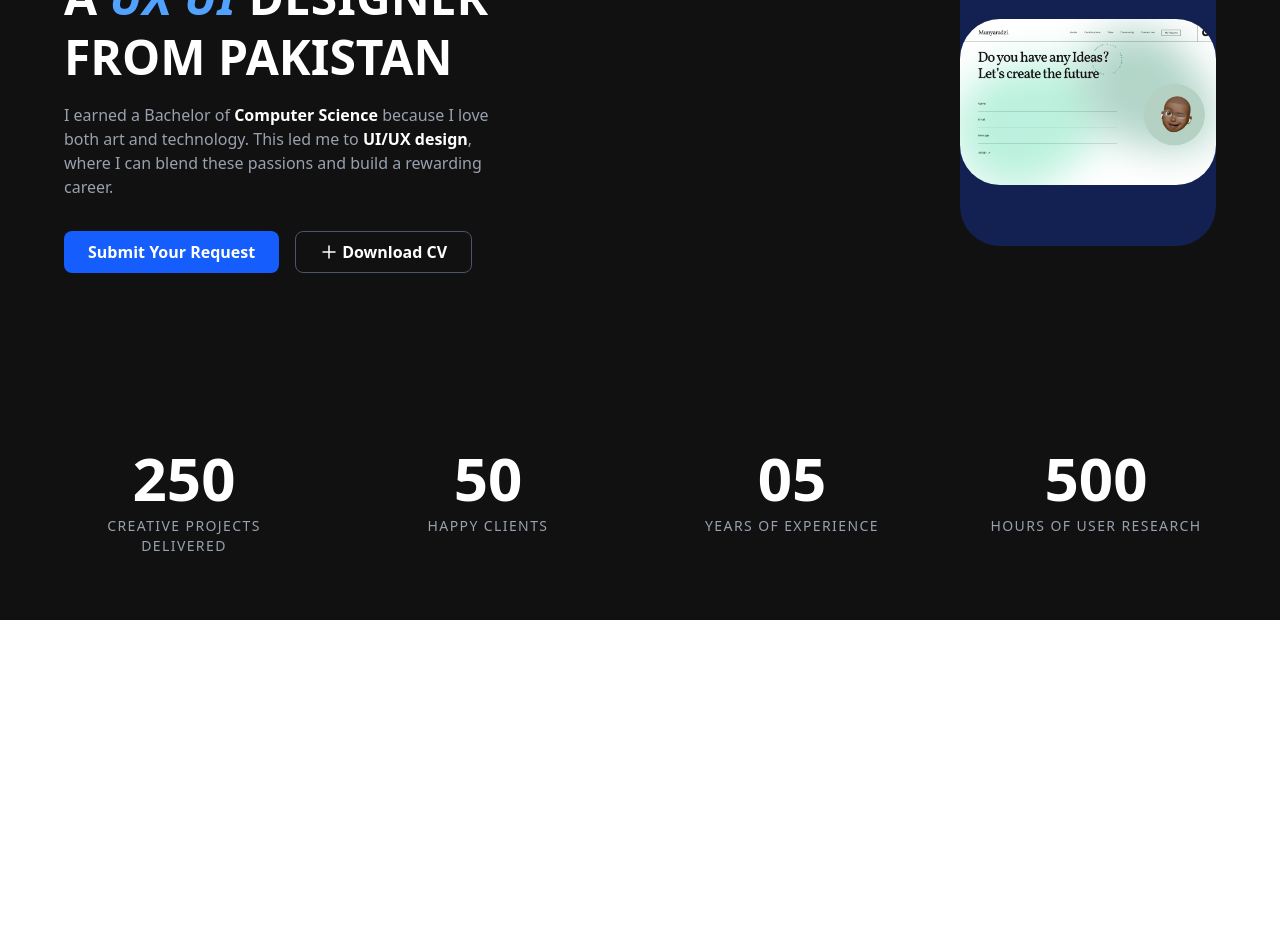
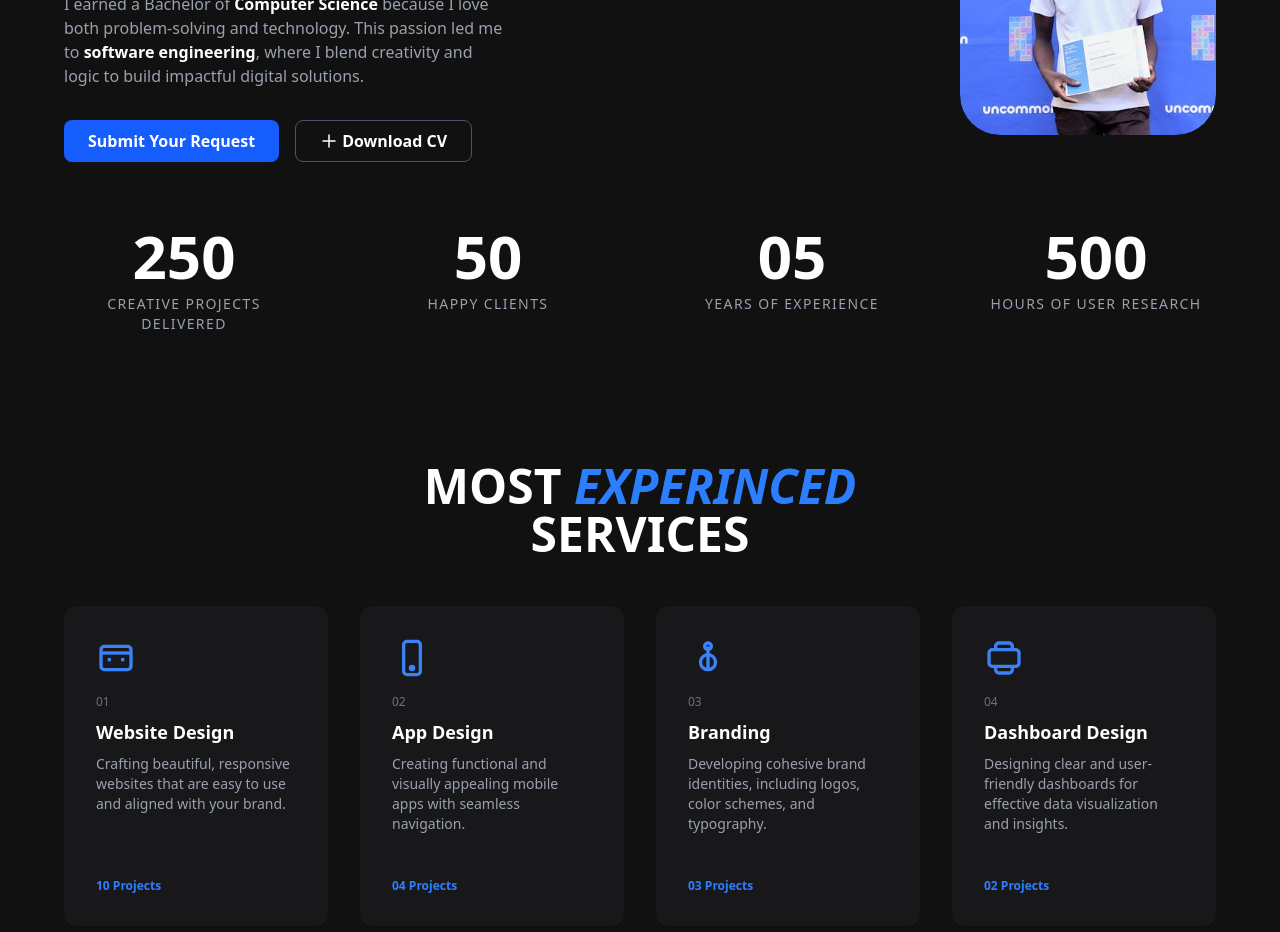
Before and after one commit to VincentMugondora/my_portfolio, a Next.js app: page / in a window 1280 px wide. Shown: the part 280-1212 px from the top of the page. Before the commit the page ends 900 px from the top, so only its background shows below. Built offline with nearby package versions, Linux system fonts and the light colour scheme.

Commit message:
made another section

```diff
--- /dev/null
+++ b/src/components/ExperiencedServices.tsx
@@ -0,0 +1,68 @@
+import React from 'react';
+
+const services = [
+  {
+    number: '01',
+    title: 'Website Design',
+    description: 'Crafting beautiful, responsive websites that are easy to use and aligned with your brand.',
+    projects: '10 Projects',
+    icon: (
+      <svg width="40" height="40" fill="none" viewBox="0 0 24 24" stroke="#3b82f6" className="mb-4"><rect x="3" y="5" width="18" height="14" rx="2" strokeWidth="2"/><path d="M3 9h18" strokeWidth="2"/><path d="M7 13h2" strokeWidth="2"/><path d="M15 13h2" strokeWidth="2"/></svg>
+    ),
+  },
+  {
+    number: '02',
+    title: 'App Design',
+    description: 'Creating functional and visually appealing mobile apps with seamless navigation.',
+    projects: '04 Projects',
+    icon: (
+      <svg width="40" height="40" fill="none" viewBox="0 0 24 24" stroke="#3b82f6" className="mb-4"><rect x="7" y="2" width="10" height="20" rx="2" strokeWidth="2"/><circle cx="12" cy="18" r="1" strokeWidth="2"/></svg>
+    ),
+  },
+  {
+    number: '03',
+    title: 'Branding',
+    description: 'Developing cohesive brand identities, including logos, color schemes, and typography.',
+    projects: '03 Projects',
+    icon: (
+      <svg width="40" height="40" fill="none" viewBox="0 0 24 24" stroke="#3b82f6" className="mb-4"><path d="M12 19V5" strokeWidth="2"/><circle cx="12" cy="5" r="2" strokeWidth="2"/><path d="M12 19c-2.5 0-4.5-2-4.5-4.5S9.5 10 12 10s4.5 2 4.5 4.5S14.5 19 12 19z" strokeWidth="2"/></svg>
+    ),
+  },
+  {
+    number: '04',
+    title: 'Dashboard Design',
+    description: 'Designing clear and user-friendly dashboards for effective data visualization and insights.',
+    projects: '02 Projects',
+    icon: (
+      <svg width="40" height="40" fill="none" viewBox="0 0 24 24" stroke="#3b82f6" className="mb-4"><rect x="3" y="7" width="18" height="10" rx="2" strokeWidth="2"/><path d="M7 7V5a2 2 0 0 1 2-2h6a2 2 0 0 1 2 2v2" strokeWidth="2"/><path d="M7 17v2a2 2 0 0 0 2 2h6a2 2 0 0 0 2-2v-2" strokeWidth="2"/></svg>
+    ),
+  },
+];
+
+const ExperiencedServices = () => (
+  <section className="w-full py-16 px-4 bg-[#111111]">
+    <div className="max-w-6xl mx-auto">
+      {/* Section Title */}
+      <h2 className="text-3xl md:text-5xl font-extrabold text-center mb-12">
+        MOST <span className="text-blue-500 italic">EXPERINCED</span> <br className="hidden md:block" /> SERVICES
+      </h2>
+      {/* Services Grid */}
+      <div className="grid grid-cols-1 sm:grid-cols-2 md:grid-cols-4 gap-8">
+        {services.map((service) => (
+          <div
+            key={service.title}
+            className="bg-[#18181b] rounded-xl p-8 flex flex-col items-start text-left shadow-sm min-h-[320px]"
+          >
+            {service.icon}
+            <span className="text-xs text-gray-500 mb-2">{service.number}</span>
+            <h3 className="text-lg font-semibold text-white mb-2">{service.title}</h3>
+            <p className="text-gray-400 text-sm mb-6 flex-1">{service.description}</p>
+            <span className="text-blue-500 font-semibold text-xs">{service.projects}</span>
+          </div>
+        ))}
+      </div>
+    </div>
+  </section>
+);
+
+export default ExperiencedServices;
--- a/src/components/Hero.tsx
+++ b/src/components/Hero.tsx
@@ -10,11 +10,11 @@ const Hero = () => (
         <span className="text-sm text-gray-300">Available for Work</span>
       </div>
       <h1 className="text-4xl md:text-5xl font-extrabold mb-4 leading-tight">
-        A <span className="text-blue-400 italic font-bold">UX UI</span> DESIGNER<br />
-        FROM PAKISTAN
+        A <span className="text-blue-400 italic font-bold">Software Engineer</span><br />
+        FROM Zimbabwe
       </h1>
       <p className="text-gray-400 mb-8 max-w-md">
-        I earned a Bachelor of <span className="text-white font-semibold">Computer Science</span> because I love both art and technology. This led me to <span className="text-white font-semibold">UI/UX design</span>, where I can blend these passions and build a rewarding career.
+        I earned a Bachelor of <span className="text-white font-semibold">Computer Science</span> because I love both problem-solving and technology. This passion led me to <span className="text-white font-semibold">software engineering</span>, where I blend creativity and logic to build impactful digital solutions.
       </p>
       <div className="flex space-x-4">
         <button className="bg-blue-600 hover:bg-blue-700 text-white px-6 py-2 rounded-lg font-semibold transition-colors duration-200">
@@ -30,11 +30,11 @@ const Hero = () => (
     <div className="flex-1 flex justify-center md:justify-end mt-10 md:mt-0">
       <div className="relative w-64 h-72 rounded-[2.5rem] bg-blue-700/30 flex items-center justify-center overflow-hidden">
         <Image
-          src="/person.png"
+          src="/person.jpg"
           alt="Profile"
           width={260}
           height={320}
-          className="object-cover rounded-[2.5rem]"
+          className="object-cover w-full h-full rounded-[2.5rem]"
           priority
         />
       </div>
--- a/src/components/Stats.tsx
+++ b/src/components/Stats.tsx
@@ -1,18 +1,44 @@
-import React from 'react';
+import React, { useEffect, useState } from 'react';
 
 const stats = [
-  { value: '250', label: 'Creative Projects Delivered' },
-  { value: '50', label: 'Happy Clients' },
-  { value: '05', label: 'Years of Experience' },
-  { value: '500', label: 'Hours of User Research' },
+  { value: 250, label: 'Creative Projects Delivered' },
+  { value: 50, label: 'Happy Clients' },
+  { value: 5, label: 'Years of Experience' },
+  { value: 500, label: 'Hours of User Research' },
 ];
+
+const AnimatedNumber = ({ target }: { target: number }) => {
+  const [count, setCount] = useState(0);
+
+  useEffect(() => {
+    let start = 0;
+    const duration = 1200;
+    const stepTime = Math.max(Math.floor(duration / target), 20);
+    const increment = Math.ceil(target / (duration / stepTime));
+    const timer = setInterval(() => {
+      start += increment;
+      if (start >= target) {
+        setCount(target);
+        clearInterval(timer);
+      } else {
+        setCount(start);
+      }
+    }, stepTime);
+    return () => clearInterval(timer);
+  }, [target]);
+
+  // Pad with zero for '05'
+  return <span>{target < 10 ? String(count).padStart(2, '0') : count}</span>;
+};
 
 const Stats = () => (
   <div className="w-full py-16 px-4 flex justify-center bg-[#111111]">
     <div className="grid grid-cols-2 md:grid-cols-4 gap-y-12 md:gap-y-0 md:gap-x-16 w-full max-w-6xl text-center">
       {stats.map((stat, idx) => (
         <div key={idx} className="flex flex-col items-center">
-          <span className="text-white text-5xl md:text-6xl font-semibold">{stat.value}</span>
+          <span className="text-white text-5xl md:text-6xl font-semibold">
+            <AnimatedNumber target={stat.value} />
+          </span>
           <span className="text-gray-400 text-xs md:text-sm tracking-widest uppercase mt-2">
             {stat.label}
           </span>
--- a/src/pages/index.tsx
+++ b/src/pages/index.tsx
@@ -3,6 +3,7 @@ import Image from 'next/image';
 // import Navbar from '../components/Navbar';
 import Stats from '@/components/Stats';
 import Hero from '@/components/Hero';
+import ExperiencedServices from '@/components/ExperiencedServices';
 
 const Home: React.FC = () => {
   return (
@@ -13,6 +14,7 @@ const Home: React.FC = () => {
       {/* Hero Section */}
       <Hero />
       <Stats />
+      <ExperiencedServices />
     </div>
   );
 };
```
Also changed, not shown: public/person.jpg (added).
